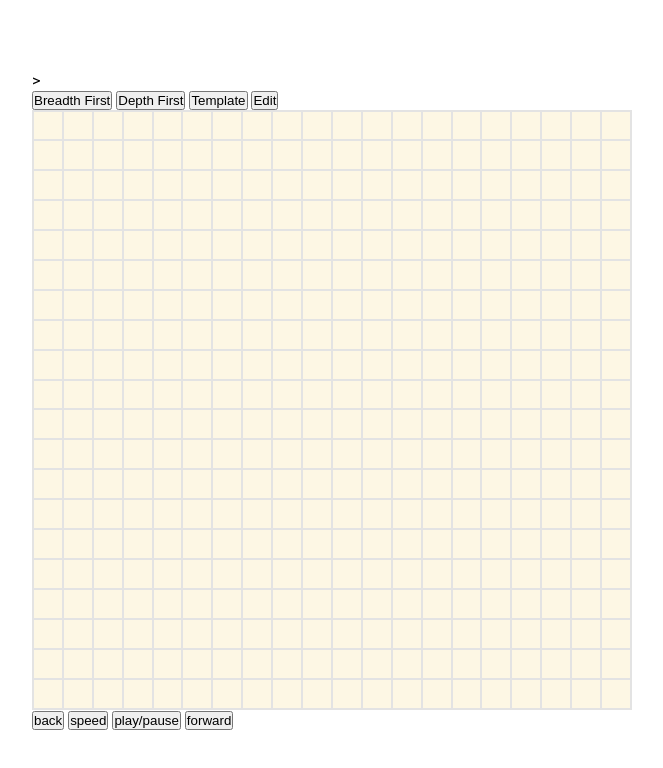
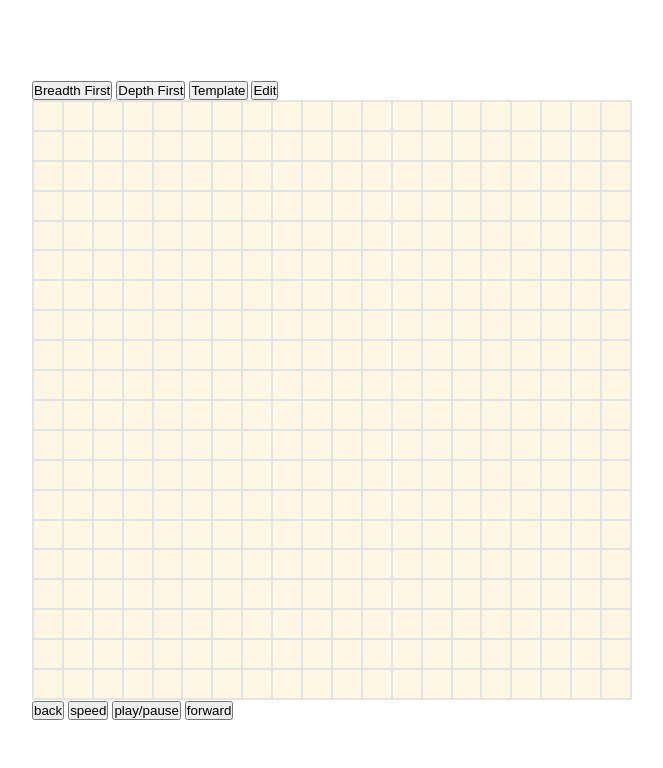
Before and after one commit to SamuelWyck/maze-search, a website built with webpack: page src/template.html in a window 1280 px wide. Shown: the whole page, without its empty margins (308-971 px from the left). Built offline with nearby package versions, Linux system fonts and the light colour scheme.

Commit message:
Remove >

```diff
--- a/src/template.html
+++ b/src/template.html
@@ -7,7 +7,7 @@
 </head>
 <body>
     <div id="root">
-        <section class="maze-wrapper">>
+        <section class="maze-wrapper">
             <div class="search-controls">
                 <button>Breadth First</button>
                 <button>Depth First</button>
```
